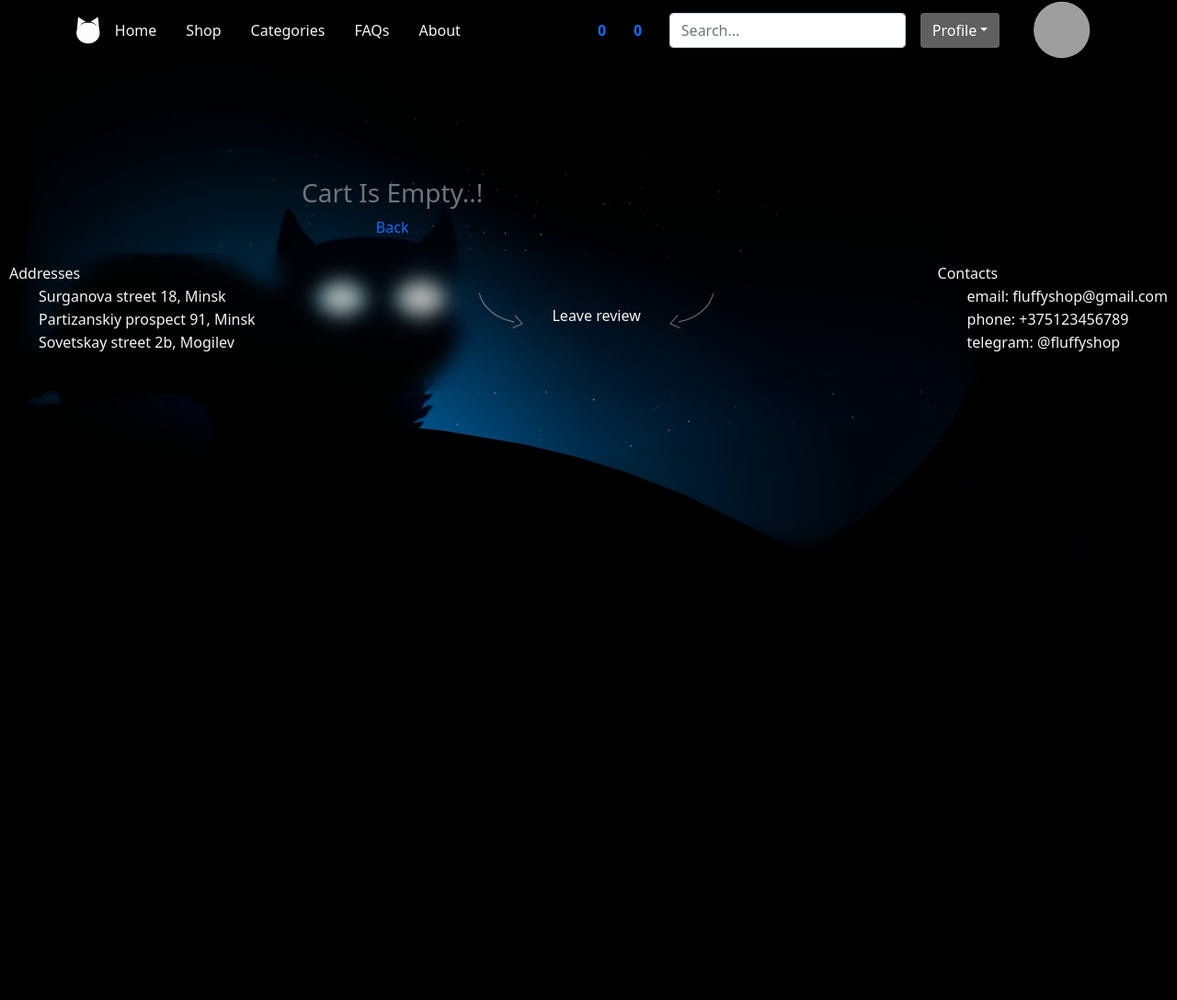
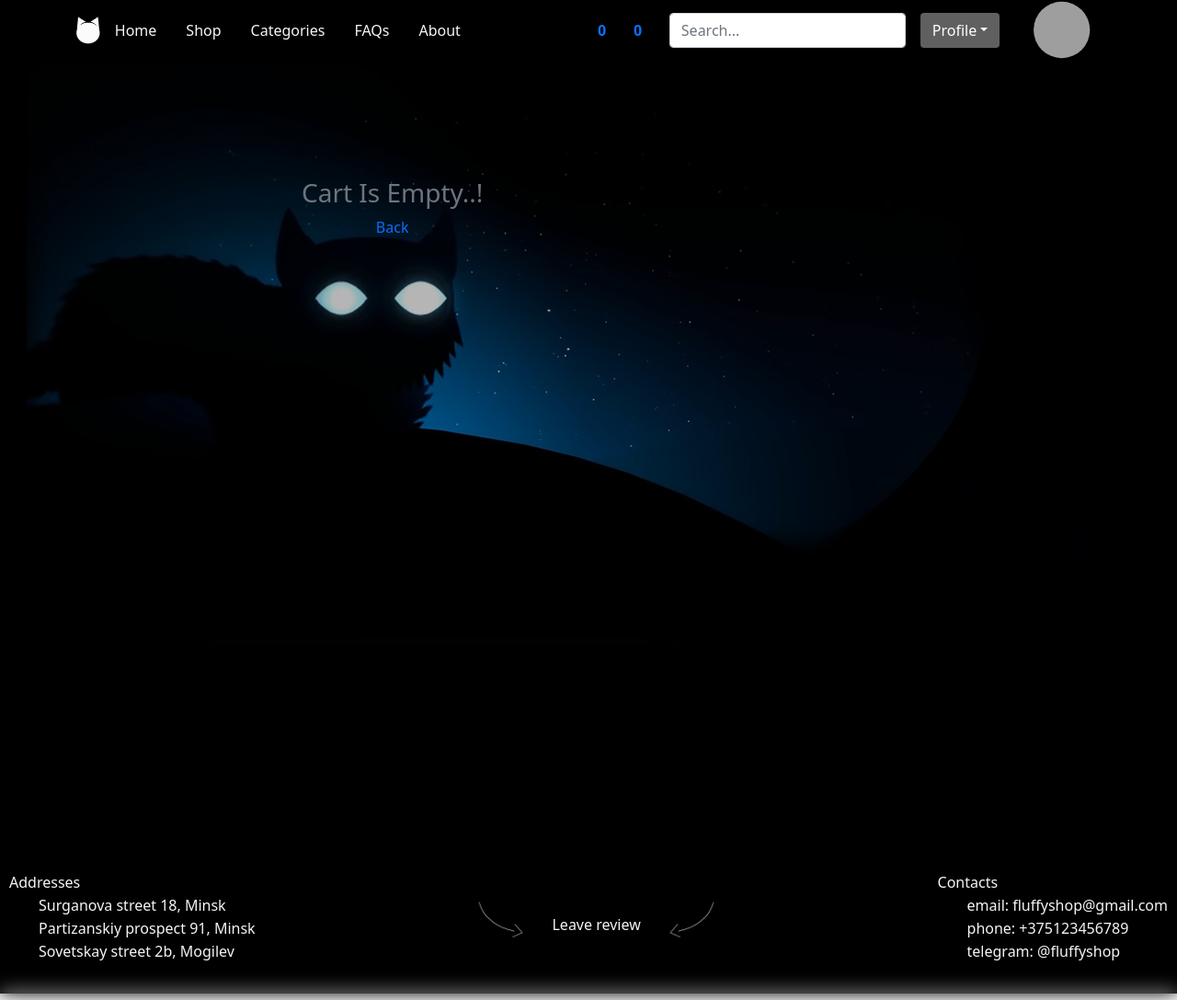
Before and after one commit to matveykaa/OnlineStore, a Django app: page /cart/list/ in a window 1280 px wide. Shown: the whole page at 92% size. Before the commit the page ends 589 px from the top, so only its background shows below. Run offline with Django 4.2, Linux system fonts and the light colour scheme; a user stored in the database is signed in; data comes from the database, SQL or seed files in the repository; data that the repository does not hold is empty; some libraries are stand-ins or nearby versions; grey boxes are pictures that could not be loaded.

Commit message:
Edit Cart height

```diff
--- a/cart/templates/cart.html
+++ b/cart/templates/cart.html
@@ -36,7 +36,7 @@
 </div>
     </div>
 {% else %}
-<div class="col-md-8 mt-5 pt-5 text-center">
+<div class="col-md-8 mt-5 pt-5 text-center" style="height: 100vh">
   <br>
   <h3 class="text-muted text-capitalize">cart is empty..!</h3>
   <a href="/" class="text-primary text-decoration-none">Back</a>
```
